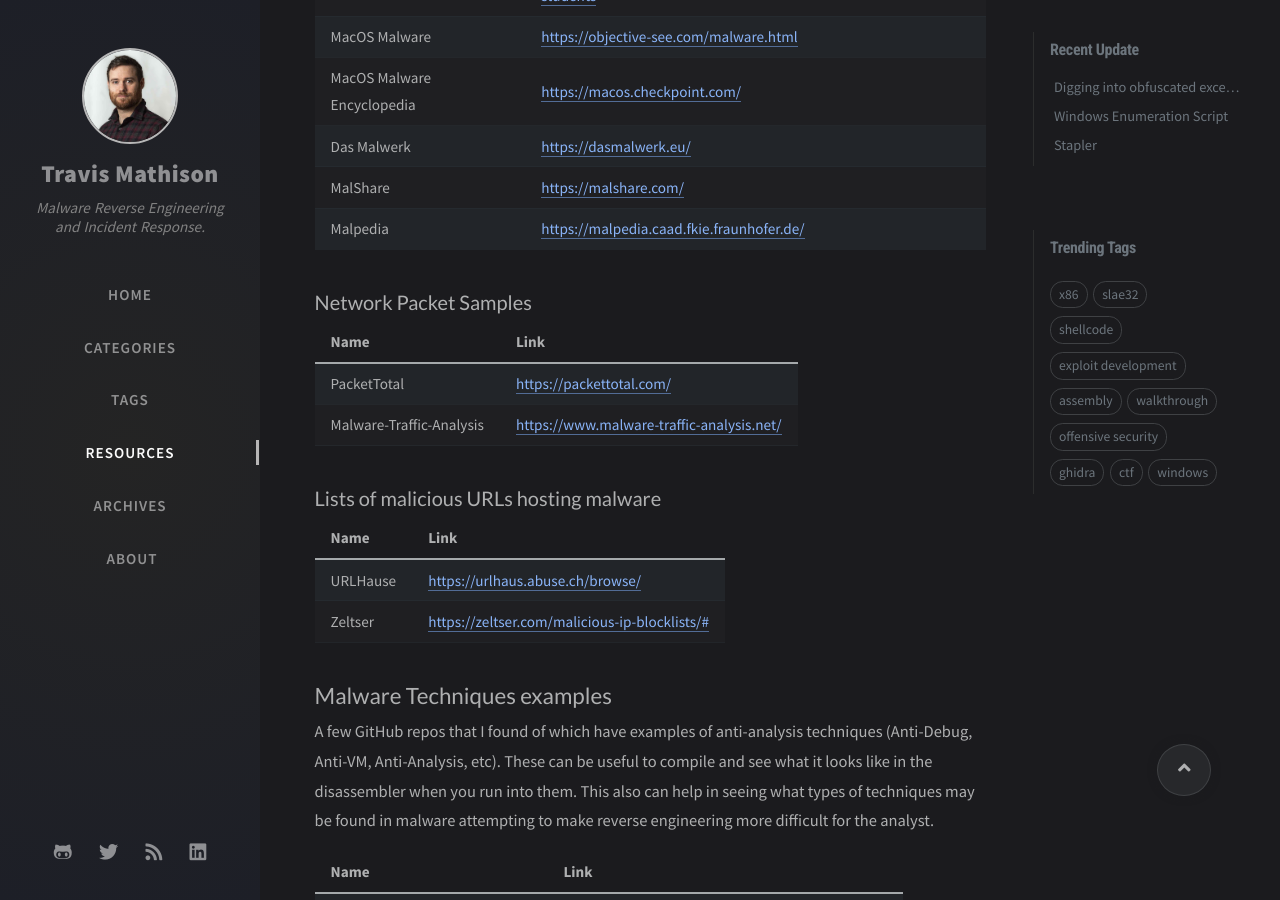
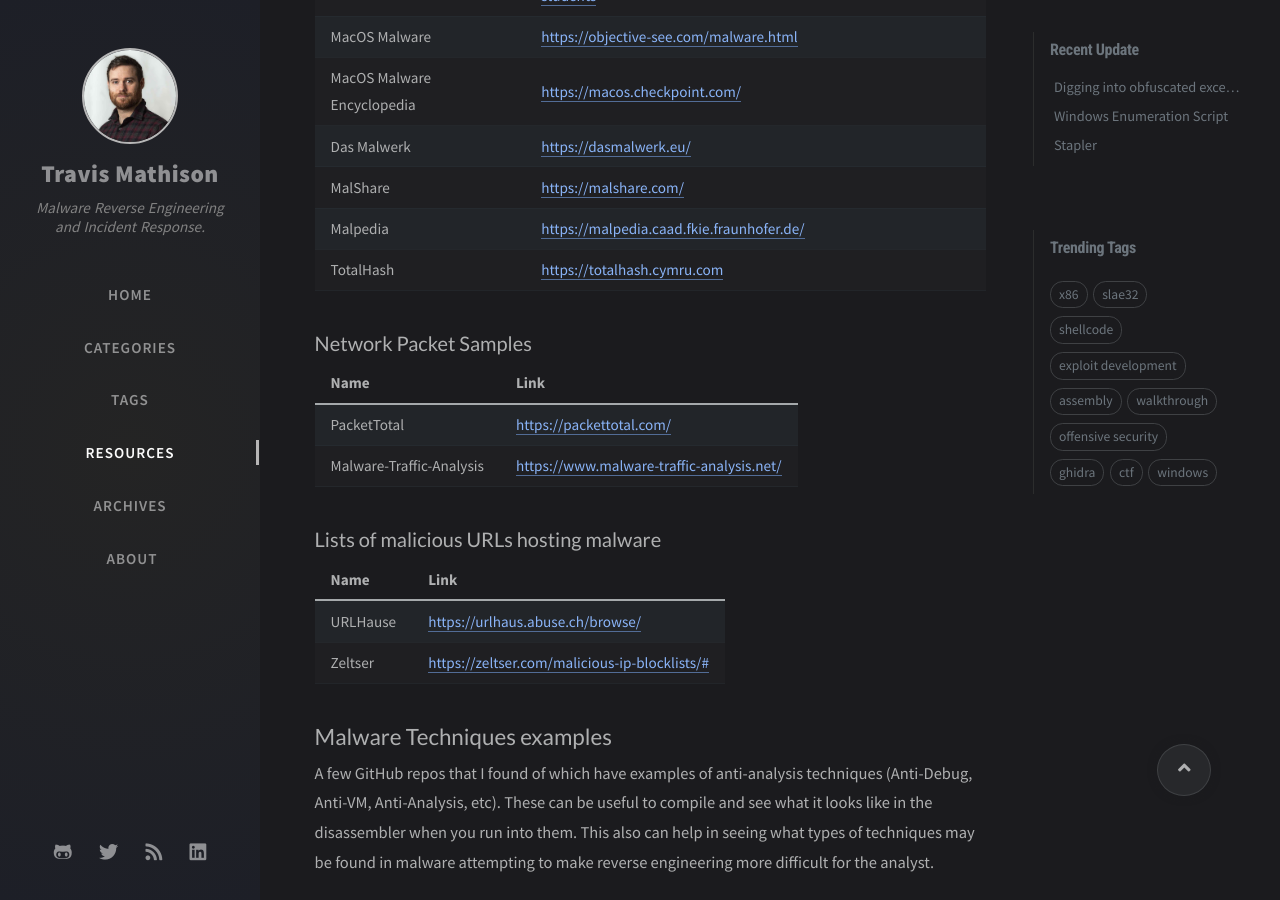
Before and after one commit to tdmathison/tdmathison.github.io, a Jekyll site: the page built from tabs/resources.md, in a window 1280 px wide and 900 px high, scrolled down 1202 px. Built offline with Jekyll 4.4.1, drawn with Linux system fonts in a browser that asks for light colours; nearby versions of some CDN libraries; comment, search, counter and statistics services are not loaded.

Commit message:
updated resources section

```diff
--- a/tabs/resources.md
+++ b/tabs/resources.md
@@ -35,6 +35,7 @@
 | Das Malwerk | [https://dasmalwerk.eu/](https://dasmalwerk.eu/) |
 | MalShare | [https://malshare.com/](https://malshare.com/) |
 | Malpedia | [https://malpedia.caad.fkie.fraunhofer.de/](https://malpedia.caad.fkie.fraunhofer.de/) |
+| TotalHash | [https://totalhash.cymru.com](https://totalhash.cymru.com) |
 
 ### Network Packet Samples
 
```
